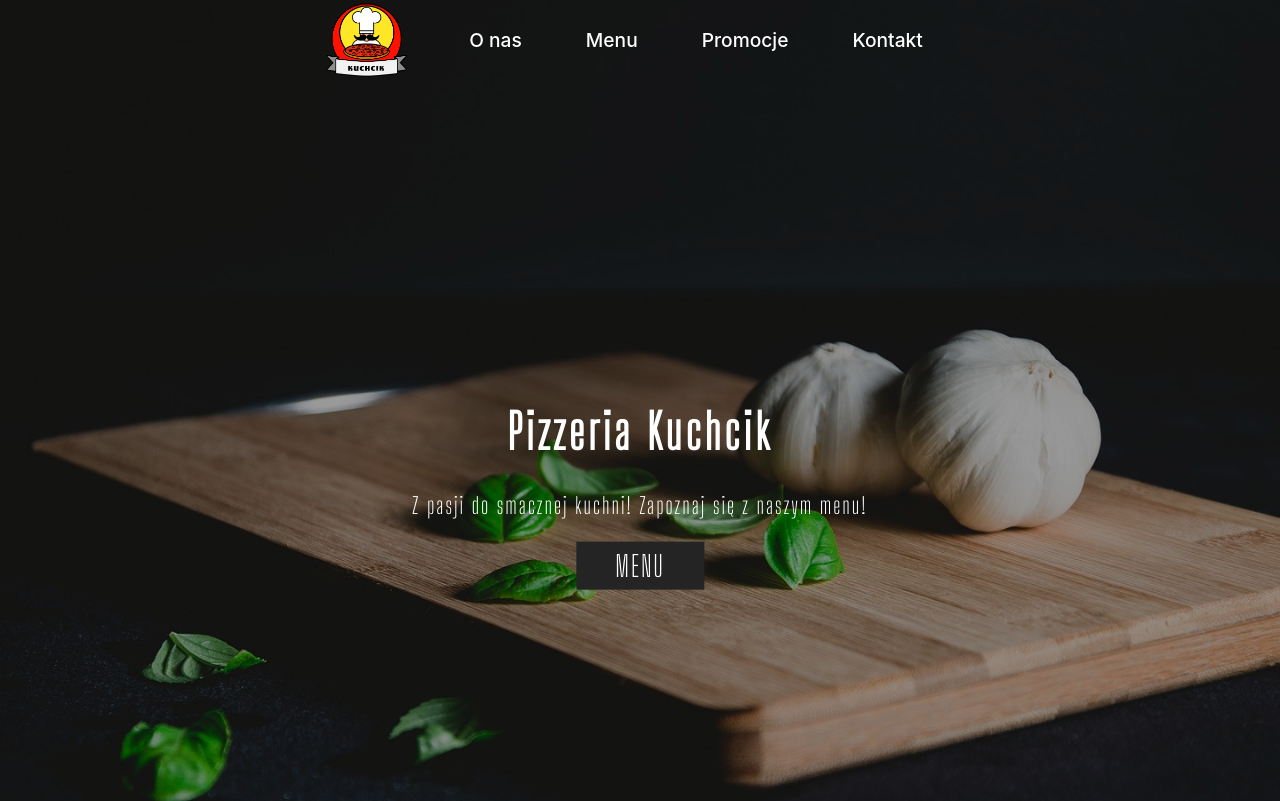
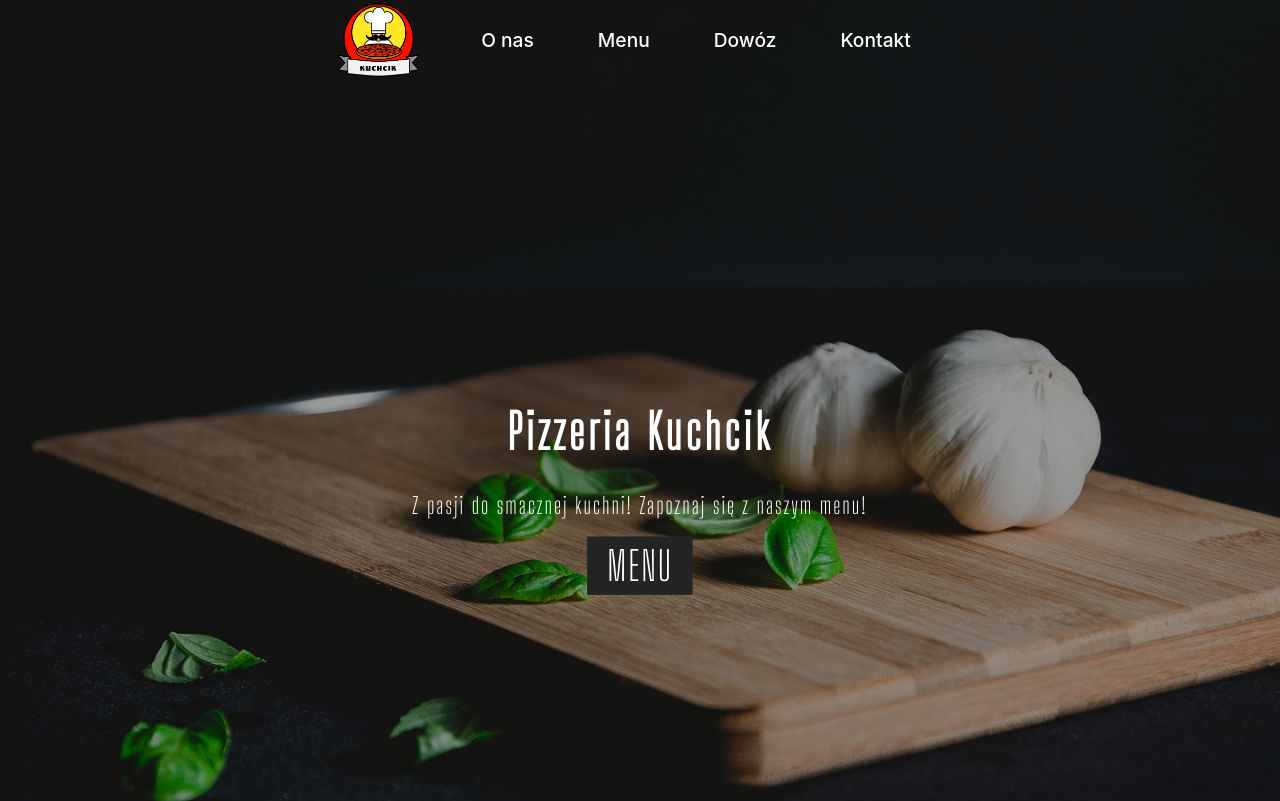
Before and after one commit to Bilu1997/restaurant-website, a React (Create React App) app: page / in a window 1280 px wide. Shown: the top 801 px of the page. Built offline with nearby package versions, Linux system fonts and the light colour scheme.

Commit message:
Added smooth scroll

```diff
--- a/src/App.js
+++ b/src/App.js
@@ -1,21 +1,14 @@
 import React from "react";
 import "./App.css";
-import Navbar from "./components/Navbar/Navbar.js";
-import Hero from "./components/Hero/Hero";
-import Menu from "./components/Menu/Menu";
-import ImagesBar from "./components/ImagesBar/ImagesBar";
-import ShortInfoBar from "./components/ShortInfoBar/ShortInfoBar";
-import { BrowserRouter as Router } from "react-router-dom";
+import Home from "./pages/Home.js";
+import { BrowserRouter as Router, Switch, Route } from "react-router-dom";
 
 function App() {
   return (
     <Router>
-      <Navbar />
-      <Hero />
-      <ShortInfoBar />
-      <ImagesBar />
-
-      <Menu />
+      <Switch>
+        <Route path="/" component={Home} exact />
+      </Switch>
     </Router>
   );
 }
--- a/src/components/Hero/Hero.css
+++ b/src/components/Hero/Hero.css
@@ -44,13 +44,13 @@
 
 .hero__button {
   background: #242424;
-  border: 0px;
-  width: 8rem;
-  height: 3rem;
+  border: 10px solid #242424;
+  border-width: 5px 20px 5px 20px;
   color: #fff;
-  font-size: 1.8rem;
+  font-size: 2.5rem;
   font-family: "Big Shoulders Display", cursive;
   letter-spacing: 2px;
+  cursor: pointer;
 }
 
 .hero__button:hover {
--- a/src/components/Hero/Hero.js
+++ b/src/components/Hero/Hero.js
@@ -1,4 +1,5 @@
 import React from "react";
+import { Link } from "react-scroll";
 import "./Hero.css";
 
 const Hero = () => {
@@ -11,9 +12,17 @@ const Hero = () => {
           <p className="hero__p">
             Z pasji do smacznej kuchni! Zapoznaj się z naszym menu!
           </p>
-          <button to="/menu" className="hero__button">
+          <Link
+            className="hero__button"
+            to="menu"
+            spy={true}
+            smooth={true}
+            offset={-80}
+            duration={500}
+            delay={50}
+          >
             MENU
-          </button>
+          </Link>
         </div>
       </div>
     </>
--- a/src/components/Menu/Menu.js
+++ b/src/components/Menu/Menu.js
@@ -24,7 +24,7 @@ const Menu = () => {
 
   return (
     <>
-      <div className="menu__container">
+      <div className="menu__container" id="menu">
         <div className="menu__wrapper">
           <div className="menu__title">MENU</div>
           {data}
--- a/src/components/Navbar/Navbar.css
+++ b/src/components/Navbar/Navbar.css
@@ -28,6 +28,7 @@ nav {
   color: #fff;
   font-size: 1.2rem;
   font-weight: 500;
+  cursor: pointer;
 }
 a:hover {
   text-shadow: 0 0 2px #fff;
@@ -54,6 +55,25 @@ a {
   justify-content: center;
   list-style: none;
 }
+
+.nav__logo {
+  max-width: 100%;
+  max-height: 74px;
+  padding-top: 3px;
+  padding-right: 30px;
+  cursor: pointer;
+}
+
+@media screen and (max-width: 768px) {
+  .nav__logo {
+    align-items: left;
+    padding-left: 50px;
+  }
+  .logo__container {
+    width: 100%;
+  }
+}
+
 /*---------------------------Mobile menu-------------------------------*/
 
 .mobile__menu {
@@ -106,20 +126,3 @@ a {
 .mobile__icon:hover {
   color: #808080;
 }
-
-.nav__logo {
-  max-width: 100%;
-  max-height: 74px;
-  padding-top: 3px;
-  padding-right: 30px;
-}
-
-@media screen and (max-width: 768px) {
-  .nav__logo {
-    align-items: left;
-    padding-left: 50px;
-  }
-  .logo__container {
-    width: 100%;
-  }
-}
--- a/src/components/Navbar/Navbar.js
+++ b/src/components/Navbar/Navbar.js
@@ -1,7 +1,8 @@
 import React, { useState } from "react";
 import "./Navbar.css";
 import { FaBars, FaTimes } from "react-icons/fa";
-
+import { Link, animateScroll as scroll } from "react-scroll";
+import { scrollToTop } from "react-scroll/modules/mixins/animate-scroll";
 const Navbar = () => {
   const [open, setOpen] = useState(false);
   const handleClick = () => setOpen(!open);
@@ -16,6 +17,10 @@ const Navbar = () => {
   };
   window.addEventListener("scroll", changeNavbarColor);
 
+  const scrollToTop = () => {
+    scroll.scrollToTop();
+  };
+
   return (
     <>
       <nav className={colorChange ? "navbar colorChange" : "navbar"}>
@@ -24,32 +29,59 @@ const Navbar = () => {
             src={require("../../images/logo.png").default}
             alt="logo"
             className="nav__logo"
+            onClick={scrollToTop}
           />
         </div>
         <div className="mobile__icon" onClick={handleClick}>
           {open ? <FaTimes /> : <FaBars />}
         </div>
         <ul className={open ? "mobile__menu" : "nav__menu"}>
-          <li>
-            <a className={open ? "nav__links--mobile" : "nav__links"} href="/">
-              O nas
-            </a>
-          </li>
-          <li>
-            <a className={open ? "nav__links--mobile" : "nav__links"} href="/">
-              Menu
-            </a>
-          </li>
-          <li>
-            <a className={open ? "nav__links--mobile" : "nav__links"} href="/">
-              Promocje
-            </a>
-          </li>
-          <li>
-            <a className={open ? "nav__links--mobile" : "nav__links"} href="/">
-              Kontakt
-            </a>
-          </li>
+          {/*<a className={open ? "nav__links--mobile" : "nav__links"} href="/"></a>*/}
+          <Link
+            className={open ? "nav__links--mobile" : "nav__links"}
+            to="onas"
+            spy={true}
+            smooth={true}
+            offset={-80}
+            duration={500}
+            delay={50}
+          >
+            O nas
+          </Link>
+
+          <Link
+            className={open ? "nav__links--mobile" : "nav__links"}
+            to="menu"
+            spy={true}
+            smooth={true}
+            offset={-80}
+            duration={500}
+            delay={50}
+          >
+            Menu
+          </Link>
+          <Link
+            className={open ? "nav__links--mobile" : "nav__links"}
+            to="dowoz"
+            spy={true}
+            smooth={true}
+            offset={-80}
+            duration={500}
+            delay={50}
+          >
+            Dowóz
+          </Link>
+          <Link
+            className={open ? "nav__links--mobile" : "nav__links"}
+            to="kontakt"
+            spy={true}
+            smooth={true}
+            offset={-80}
+            duration={500}
+            delay={50}
+          >
+            Kontakt
+          </Link>
         </ul>
       </nav>
     </>
--- a/src/components/ShortInfoBar/ShortInfoBar.js
+++ b/src/components/ShortInfoBar/ShortInfoBar.js
@@ -4,7 +4,7 @@ import "./ShortInfoBar.css";
 const ShortInfoBar = () => {
   return (
     <>
-      <div className="short__container">
+      <div className="short__container" id="onas">
         <div className="short__wrapper">
           <h2 className="short__h2">Kuchcik</h2>
           <p className="short__p">
--- /dev/null
+++ b/src/pages/Home.js
@@ -0,0 +1,19 @@
+import React from "react";
+import Navbar from "../components/Navbar/Navbar.js";
+import Hero from "../components/Hero/Hero";
+import Menu from "../components/Menu/Menu";
+import ImagesBar from "../components/ImagesBar/ImagesBar";
+import ShortInfoBar from "../components/ShortInfoBar/ShortInfoBar";
+const Home = () => {
+  return (
+    <>
+      <Navbar />
+      <Hero />
+      <ShortInfoBar />
+      <ImagesBar />
+      <Menu />
+    </>
+  );
+};
+
+export default Home;
```
